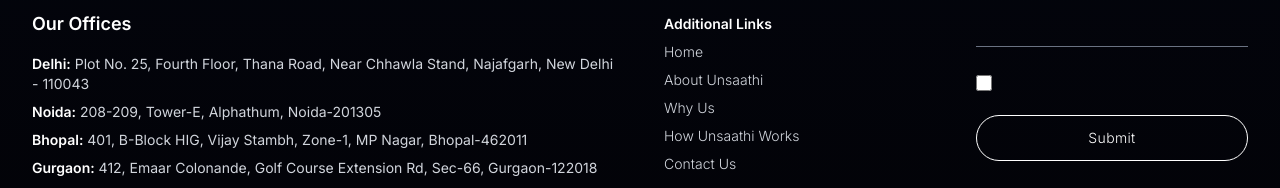
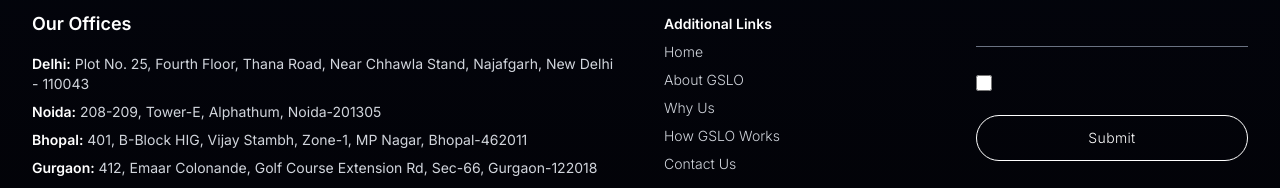
Before and after one commit to Shubham242G/gslo_next, a Next.js app: page / in a window 1280 px wide. Shown: the part 6478-6666 px from the top of the page. Built offline with nearby package versions, Linux system fonts and the light colour scheme.

Commit message:
2nd final version

```diff
--- a/app/components/Footer.tsx
+++ b/app/components/Footer.tsx
@@ -84,9 +84,9 @@
 
             <span className="mt-4 font-semibold text-white">Additional Links</span>
             <Link href="/" className="w-fit hover:text-white transition-colors duration-300">Home</Link>
-            <Link href="#whoAreWe" className="w-fit hover:text-white transition-colors duration-300">About Unsaathi</Link>
+            <Link href="#whoAreWe" className="w-fit hover:text-white transition-colors duration-300">About GSLO</Link>
             <Link href="#whyUs" className="w-fit hover:text-white transition-colors duration-300">Why Us</Link>
-            <Link href="/pages/services" className="w-fit hover:text-white transition-colors duration-300">How Unsaathi Works</Link>
+            <Link href="/pages/services" className="w-fit hover:text-white transition-colors duration-300">How GSLO Works</Link>
             <Link href="/pages/contactUs" className="w-fit hover:text-white transition-colors duration-300">Contact Us</Link>
           </nav>
 
```
